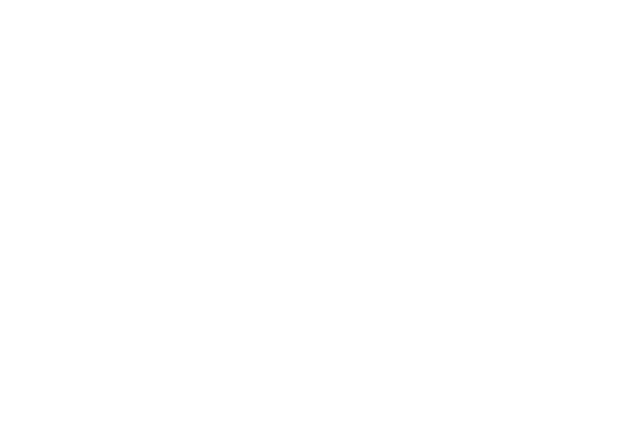
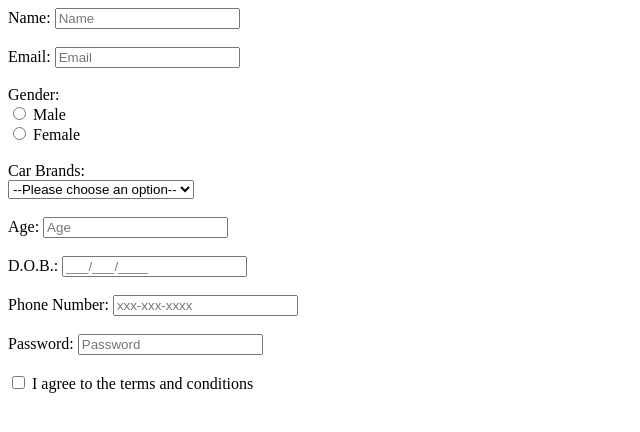
Before and after one commit to acciojob/signup-form-car-nkumar1947, a website: page main.html in a window 1280 px wide. Shown: the whole page, without its empty margins (0-640 px from the left). Drawn offline with Linux system fonts and the light colour scheme.

Commit message:
created a submission

```diff
--- a/main.html
+++ b/main.html
@@ -8,7 +8,60 @@
 
 <body>
 	<!-- the entire body must be written by student -->
-    <script type="text/javascript" src="./script.js">
+	 <!-- Name -->
+        <label for="name">Name:</label>
+        <input type="text" id="name" name="name" placeholder="Name" required>
+        <br><br>
+
+        <!-- Email -->
+        <label for="email">Email:</label>
+        <input type="email" id="email" name="email" placeholder="Email" required>
+        <br><br>
+
+		<!--Gender-->
+			<label>Gender:</label><br>
+		<input type="radio" id="gender_m" name="gender" value="male">
+		<label for="gender_m">Male</label><br>
+
+		<input type="radio" id="gender_f" name="gender" value="female">
+		<label for="gender_f">Female</label><br><br>
+
+	<!--CAR BRANDS-->
+	<label for="cars">Car Brands:</label><br>
+	<select id="cars" name="cars" required>
+	  <option value="">--Please choose an option--</option>
+	  <option value="toyota">Toyota</option>
+	  <option value="honda">Honda</option>
+	  <option value="ford">Ford</option>
+	  <option value="bmw">BMW</option>
+	  <option value="tesla">Tesla</option>
+		</select>
+	<br><br>
+
+	<label for="age">Age:</label>
+        <input type="age" id="age" name="age" placeholder="Age" required>
+        <br><br>
+
+	<label for="dob">D.O.B.:</label>
+        <input type="dob" id="dob" name="dob" placeholder="___/___/____" required>
+        <br><br>
+
+
+	<label for="phone number">Phone Number:</label>
+        <input type="phone number" id="phone number" name="phone number" placeholder="xxx-xxx-xxxx" required>
+        <br><br>
+
+	<label for="Password">Password:</label>
+        <input type="Password" id="Password" name="Password" placeholder="Password" required>
+        <br><br>
+
+
+		<input type="checkbox" id="agree" name="agree" required>
+       <label for="agree">I agree to the terms and conditions</label>
+
+
+
+	<script type="text/javascript" src="./script.js">
 </script>
 
 </body>
```
